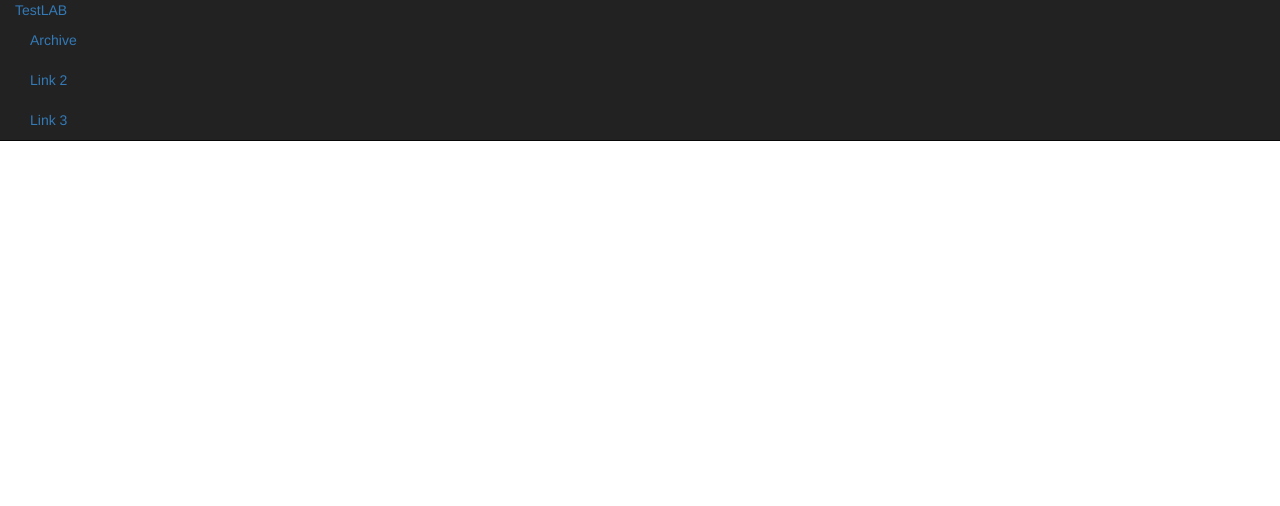
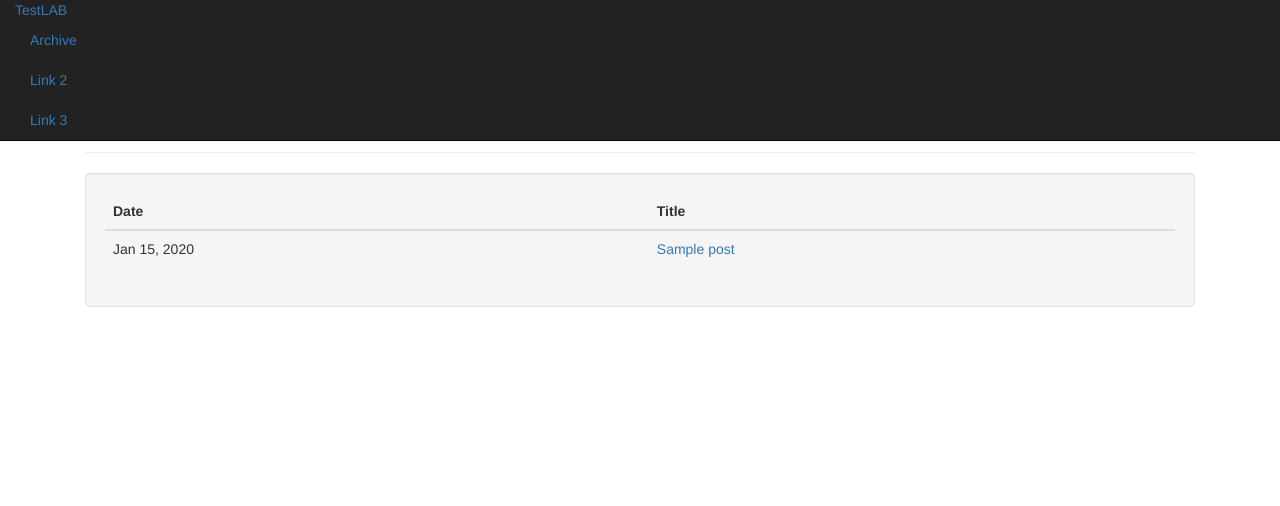
Before and after one commit to skhalymon/testerslab, a Django app: template blog/templates/tag.html in a window 1280 px wide. Shown: the top 506 px of the page. Run offline with Django 3.2, Linux system fonts and the light colour scheme; tables that the repository leaves empty hold one stand-in row (values such as "Sample post"); the template is opened without the code that fills it: values that come from a table or form of the project are taken from there, most other values are stand-ins (such as "Sample title", 1, 10 or a date in 2020); some libraries are stand-ins or nearby versions.

Commit message:
styling tag template

```diff
--- a/blog/templates/tag.html
+++ b/blog/templates/tag.html
@@ -2,12 +2,38 @@
 
 {% block content %}
 
-<h2>Posts tagged: {{tag}}</h2>
+<div class="container-fluid">
+  <div class="row-fluid">
+    <div class="span6 page-header">
+      <h2 class="muted">Posts tagged: {{tag}}</h2>
+    </div>
+  </div>
+</div>
 
-{% for post in posts %}
 
-<p>{{ post.created|date:"M d, Y" }}: <a href="{% url post post.slug %}">{{ post.title }}</a></p>
-
-{% endfor %}
+<div class="container-fluid">
+  <div class="row-fluid">
+    <div class="span6">
+      <div class="well">
+        <table class="table">
+          <thead>
+            <tr>
+              <th><i class="icon-calendar"></i>Date</th>
+              <th>Title</th>
+            </tr>
+          </thead>
+          <tbody>
+            {% for post in posts %}
+            <tr>
+              <td>{{ post.created|date:"M d, Y" }}</td>
+              <td><a href="{% url post post.slug %}">{{ post.title }}</a></td>
+            </tr>
+            {% endfor %}
+          </tbody>
+        </table>
+      </div>
+    </div>
+  </div>
+</div>
 
 {% endblock %}
```
